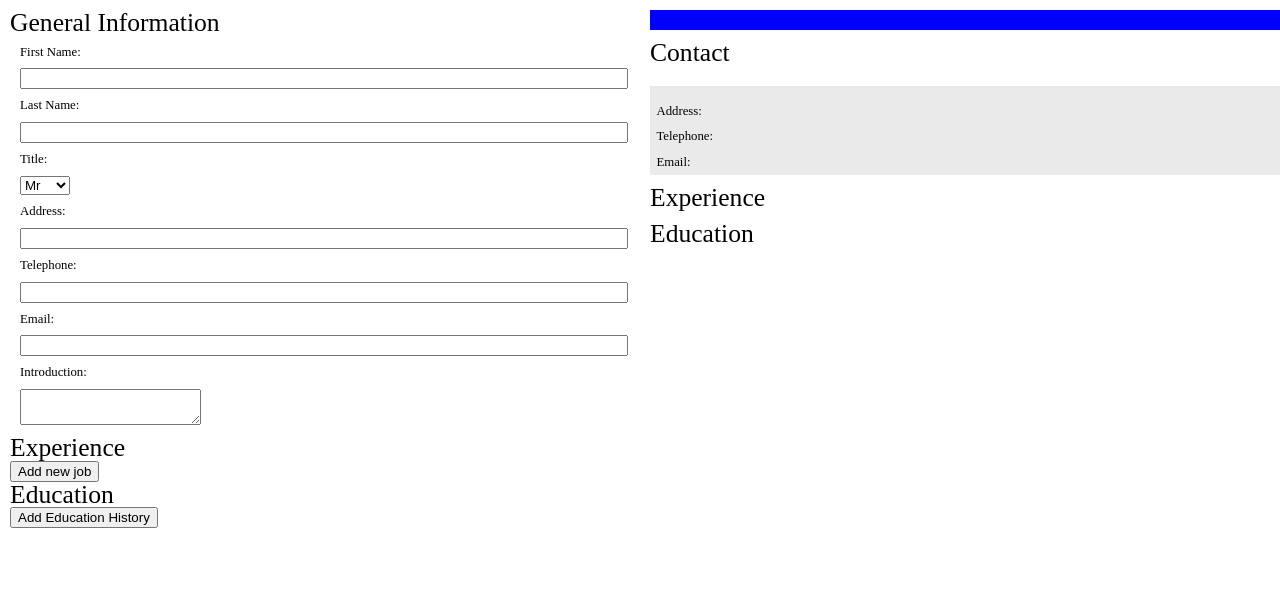
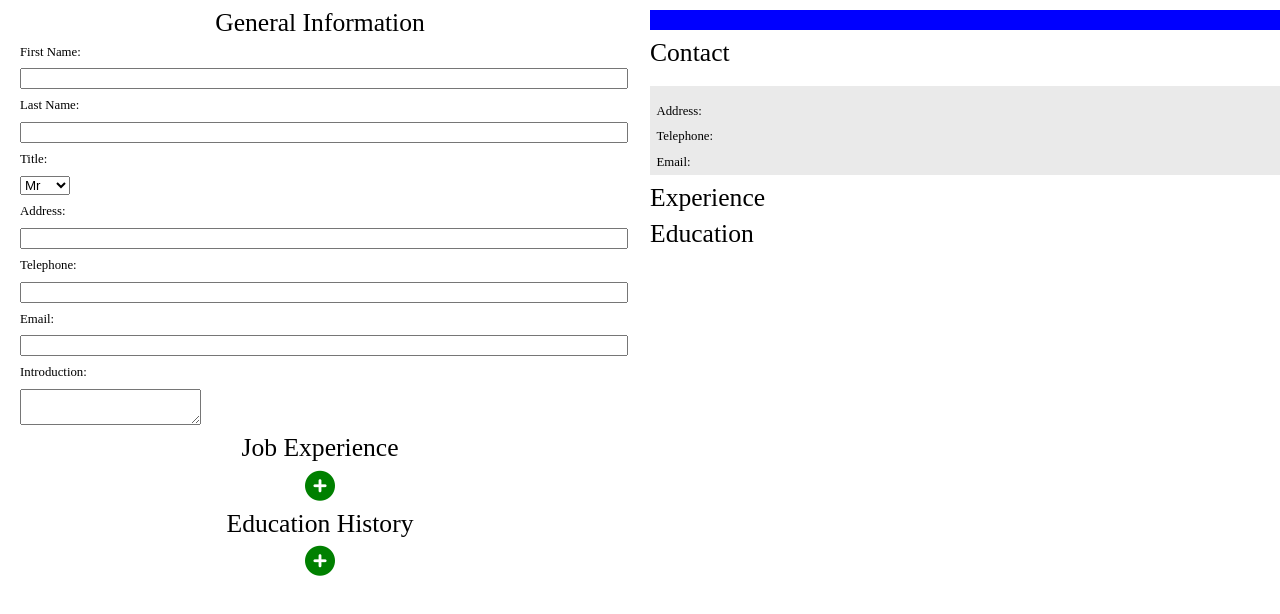
Before and after one commit to aaronkg1/cv-project, a React (Create React App) app: page / in a window 1280 px wide. Shown: the top 614 px of the page. Built offline with nearby package versions, Linux system fonts and the light colour scheme.

Commit message:
Changes to styling

```diff
--- a/package.json
+++ b/package.json
@@ -1,5 +1,5 @@
 {
-  "name": "cv-creator",
+  "name": "cv-project",
   "version": "0.1.0",
   "private": true,
   "dependencies": {
--- a/public/index.html
+++ b/public/index.html
@@ -25,6 +25,10 @@
       Learn how to configure a non-root public URL by running `npm run build`.
     -->
     <title>React App</title>
+    <script
+      src="https://kit.fontawesome.com/4940b7769c.js"
+      crossorigin="anonymous"
+    ></script>
   </head>
   <body>
     <noscript>You need to enable JavaScript to run this app.</noscript>
--- a/src/App.js
+++ b/src/App.js
@@ -128,12 +128,12 @@ class App extends React.Component {
     return (
       <div className="main-container">
         <form className="half-page">
-          <section>
+          <section className="section-container">
             <h1>General Information</h1>
             <GeneralInfo user={user} receiveInfo={this.receiveInfo} />
           </section>
-          <section>
-            <h1>Experience </h1>
+          <section className="section-container">
+            <h1>Job Experience</h1>
             {jobs.map((job) => {
               return (
                 <Experience
@@ -144,11 +144,14 @@ class App extends React.Component {
                 />
               );
             })}
-            <button onClick={this.createNewJob}>Add new job</button>
+            <i
+              className="fa-solid fa-circle-plus add-button"
+              onClick={this.createNewJob}
+            ></i>
           </section>
 
-          <section>
-            <h1>Education </h1>
+          <section className="section-container">
+            <h1>Education History</h1>
             {education.map((school) => {
               return (
                 <Education
@@ -159,9 +162,11 @@ class App extends React.Component {
                 />
               );
             })}
-            <button onClick={this.createNewEducation}>
-              Add Education History
-            </button>
+
+            <i
+              className="fa-solid fa-circle-plus add-button"
+              onClick={this.createNewEducation}
+            ></i>
           </section>
         </form>
         <DisplayCV data={this.state} />
--- a/src/Components/DisplayCV.js
+++ b/src/Components/DisplayCV.js
@@ -11,33 +11,6 @@ class DisplayCV extends React.Component {
 
   render() {
     const { user, jobs, education } = this.props.data;
-    let address;
-    let telephone;
-    let email;
-
-    user.address === ""
-      ? (address = null)
-      : (address = <p>Address: {user.address}</p>);
-
-    user.telephone === ""
-      ? (telephone = null)
-      : (telephone = <p>Telephone: {user.telephone}</p>);
-
-    user.email === ""
-      ? (email = null)
-      : (email = (
-          <p>
-            Email:{" "}
-            <a
-              href={user.email}
-              onClick={(e) => {
-                e.preventDefault();
-              }}
-            >
-              {user.email}
-            </a>
-          </p>
-        ));
 
     return (
       <div className="half-page cv-container">
--- a/src/styles/forms.css
+++ b/src/styles/forms.css
@@ -5,6 +5,10 @@
   align-items: flex-start;
   gap: 10px;
   padding: 10px;
+}
+
+.section-container {
+  text-align: center;
 }
 
 .experience,
--- a/src/styles/index.css
+++ b/src/styles/index.css
@@ -141,3 +141,10 @@ table {
 h1 {
   font-size: 2rem;
 }
+
+.add-button {
+  font-size: 30px;
+  margin: 10px 0px 10px 0px;
+  color: green;
+  cursor: pointer;
+}
```
Also changed, not shown: 1 other file (tests, documents, lock files or other folders).
